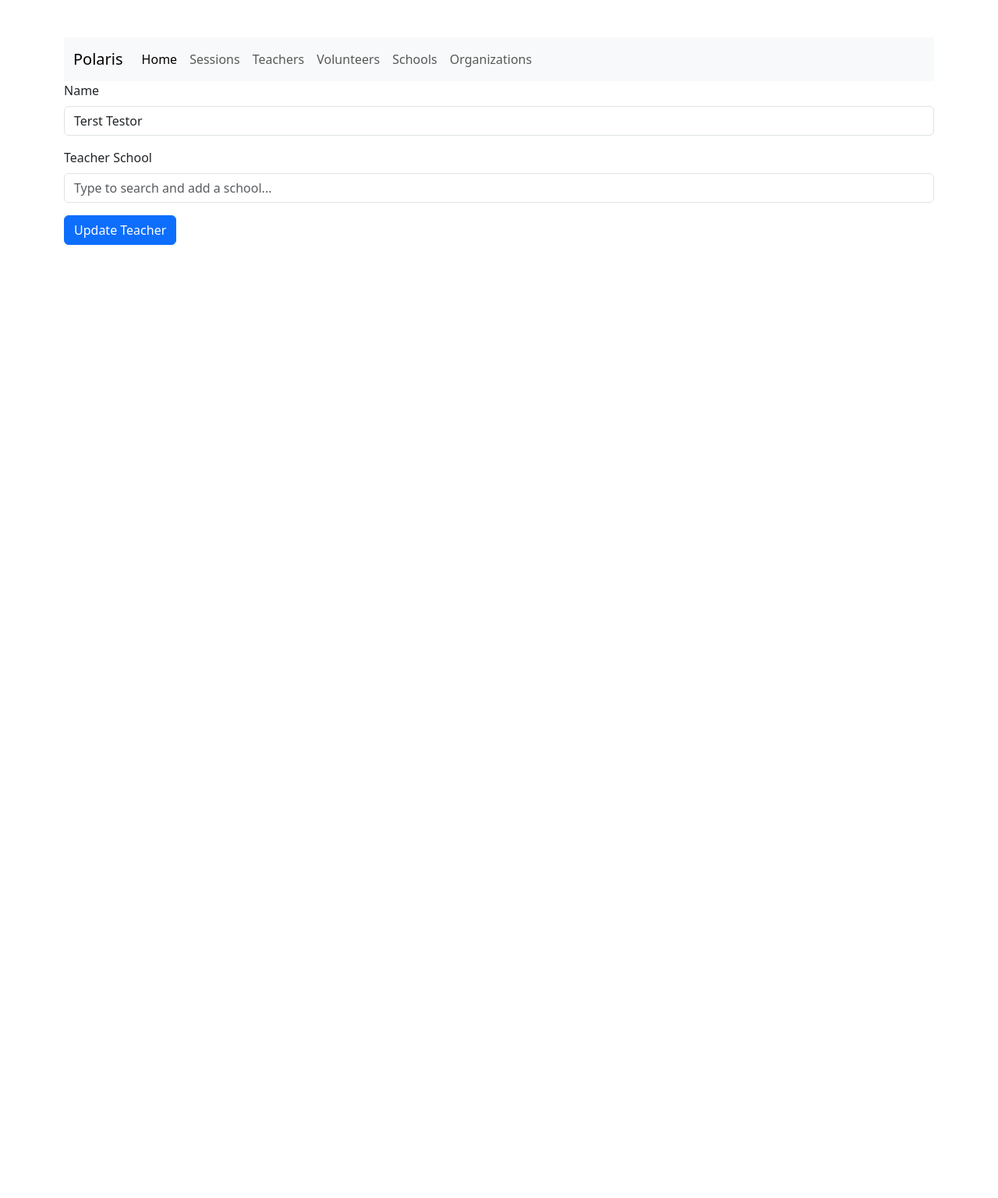
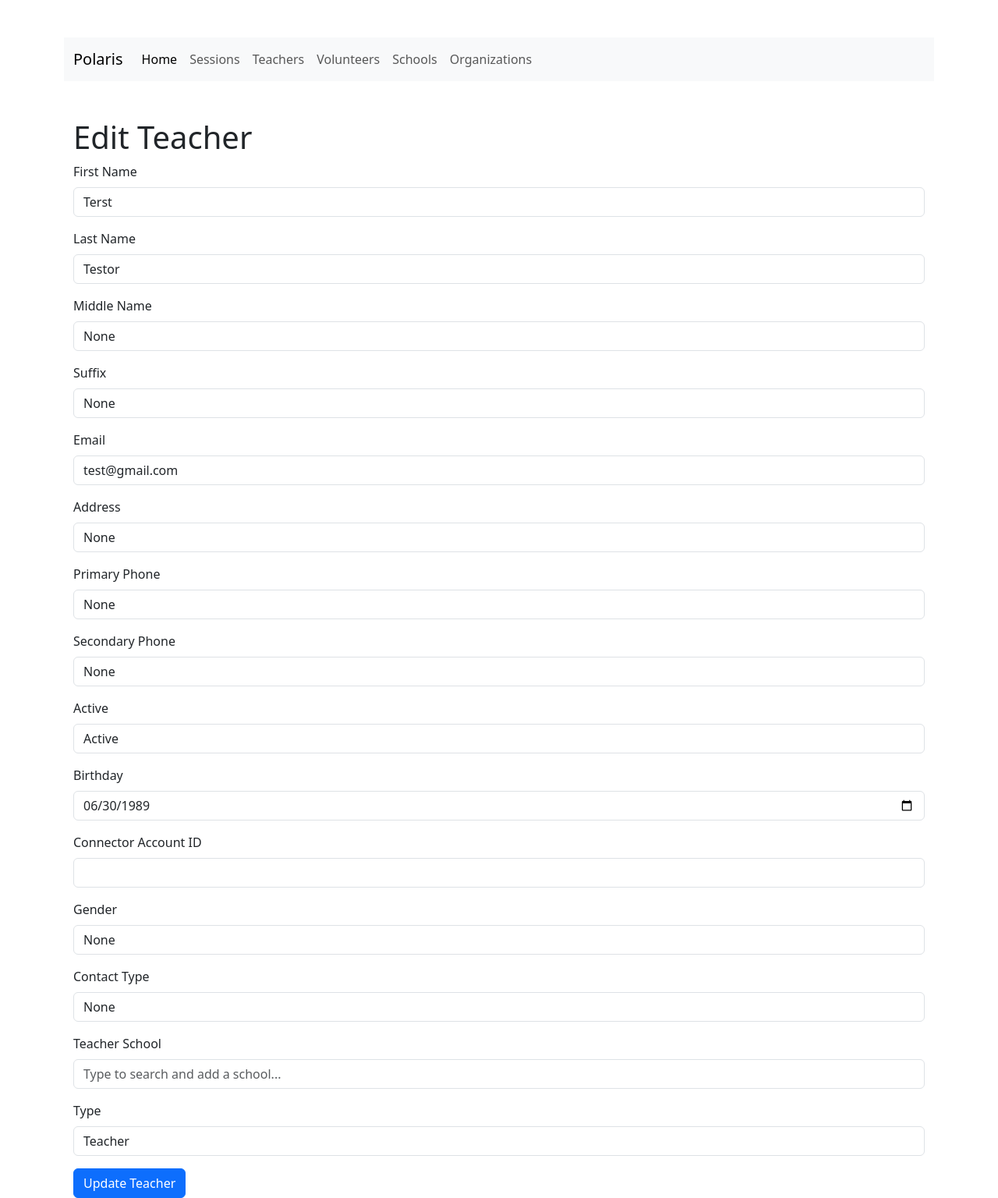
Before and after one commit to admiralorbiter/prepkc-polaris, a Flask app: page /edit-teacher?teacher_id=1 in a window 1280 px wide. Shown: the whole page at 78% size. Before the commit the page ends 314 px from the top, so only its background shows below. Run offline with Flask 3, Linux system fonts and the light colour scheme; some libraries are stand-ins or nearby versions.

Commit message:
teacher edit working

```diff
--- a/app/routes/views.py
+++ b/app/routes/views.py
@@ -368,29 +368,29 @@ def edit_school():
     else:
         return 'School not found', 404
 
-@app.route("/update-teacher", methods=["POST"])
-def update_teacher():
-    teacher_id = request.form.get('teacher_id')
-    teacher_name = request.form.get('teacherName')
-    school_id = request.form.get('schoolId')
+@app.route("/update-teacher/<int:teacher_id>", methods=["POST"])
+def update_teacher(teacher_id):
+    teacher = Teacher.query.get_or_404(teacher_id)
+    teacher.first_name = request.form.get('firstName')
+    teacher.last_name = request.form.get('lastName')
+    teacher.middle_name = request.form.get('middleName')
+    teacher.suffix = request.form.get('suffix')
+    teacher.email = request.form.get('email')
+    teacher.address = request.form.get('address')
+    teacher.primary_phone = request.form.get('primaryPhone')
+    teacher.secondary_phone = request.form.get('secondaryPhone')
+    teacher.active = request.form.get('active') == 'true'
+    teacher.birthday = datetime.strptime(request.form.get('birthday'), '%Y-%m-%d').date() if request.form.get('birthday') else None
+    teacher.connector_account_id = request.form.get('connectorAccountId')
+    teacher.gender = request.form.get('gender')
+    teacher.contact_type = request.form.get('contactType')
 
-    # Fetch the teacher object by ID
-    teacher = Teacher.query.get(teacher_id)
+    # Teacher fields
+    teacher.primary_affiliation_id = request.form.get('schoolId')
+    teacher.type = request.form.get('type')
 
-    if not teacher:
-        # Handle the case where the teacher does not exist
-        return "Teacher not found", 404
-
-    # Update the teacher's attributes
-    teacher.name = teacher_name
-    if school_id:
-        school = School.query.get(school_id)
-        if school:
-            teacher.school_name = school.name
-    # Commit the changes to the database
     db.session.commit()
 
-    # Redirect to the teachers list or return a success message
     return redirect(url_for('teachers'))
 
 @app.route('/update-volunteer', methods=['POST'])
--- /dev/null
+++ b/app/templates/persons/edit_person_form.html
@@ -0,0 +1,55 @@
+<div class="mb-3">
+    <label for="firstName" class="form-label">First Name</label>
+    <input type="text" class="form-control" id="firstName" name="firstName" value="{{ teacher.first_name if teacher else '' }}" required>
+</div>
+<div class="mb-3">
+    <label for="lastName" class="form-label">Last Name</label>
+    <input type="text" class="form-control" id="lastName" name="lastName" value="{{ teacher.last_name if teacher else '' }}" required>
+</div>
+<div class="mb-3">
+    <label for="middleName" class="form-label">Middle Name</label>
+    <input type="text" class="form-control" id="middleName" name="middleName" value="{{ teacher.middle_name if teacher else '' }}">
+</div>
+<div class="mb-3">
+    <label for="suffix" class="form-label">Suffix</label>
+    <input type="text" class="form-control" id="suffix" name="suffix" value="{{ teacher.suffix if teacher else '' }}">
+</div>
+<div class="mb-3">
+    <label for="email" class="form-label">Email</label>
+    <input type="email" class="form-control" id="email" name="email" value="{{ teacher.email if teacher else '' }}" required>
+</div>
+<div class="mb-3">
+    <label for="address" class="form-label">Address</label>
+    <input type="text" class="form-control" id="address" name="address" value="{{ teacher.address if teacher else '' }}">
+</div>
+<div class="mb-3">
+    <label for="primaryPhone" class="form-label">Primary Phone</label>
+    <input type="text" class="form-control" id="primaryPhone" name="primaryPhone" value="{{ teacher.primary_phone if teacher else '' }}">
+</div>
+<div class="mb-3">
+    <label for="secondaryPhone" class="form-label">Secondary Phone</label>
+    <input type="text" class="form-control" id="secondaryPhone" name="secondaryPhone" value="{{ teacher.secondary_phone if teacher else '' }}">
+</div>
+<div class="mb-3">
+    <label for="active" class="form-label">Active</label>
+    <select class="form-control" id="active" name="active">
+        <option value="true" {{ 'selected' if teacher and teacher.active else '' }}>Active</option>
+        <option value="false" {{ 'selected' if teacher and not teacher.active else '' }}>Inactive</option>
+    </select>
+</div>
+<div class="mb-3">
+    <label for="birthday" class="form-label">Birthday</label>
+    <input type="date" class="form-control" id="birthday" name="birthday" value="{{ teacher.birthday.strftime('%Y-%m-%d') if teacher and teacher.birthday else '' }}">
+</div>
+<div class="mb-3">
+    <label for="connectorAccountId" class="form-label">Connector Account ID</label>
+    <input type="number" class="form-control" id="connectorAccountId" name="connectorAccountId" value="{{ teacher.connector_account_id if teacher else '' }}">
+</div>
+<div class="mb-3">
+    <label for="gender" class="form-label">Gender</label>
+    <input type="text" class="form-control" id="gender" name="gender" value="{{ teacher.gender if teacher else '' }}">
+</div>
+<div class="mb-3">
+    <label for="contactType" class="form-label">Contact Type</label>
+    <input type="text" class="form-control" id="contactType" name="contactType" value="{{ teacher.contact_type if teacher else '' }}">
+</div>
--- a/app/templates/teachers/edit_teacher.html
+++ b/app/templates/teachers/edit_teacher.html
@@ -3,20 +3,14 @@
 {% block title %}Polaris: Our North Star{% endblock %}
 
 {% block content %}
-<form method="POST" action="{{ url_for('update_teacher') }}">
+<div class="container mt-5">
+    <h1>Edit Teacher</h1>
+    <form method="POST" action="{{ url_for('update_teacher', teacher_id=teacher.id) }}">
+
+    {%include '/persons/edit_person_form.html' %}
+    {%include '/teachers/edit_teacher_form.html' %}
     <input type="hidden" name="teacher_id" value="{{ teacher.id }}">
 
-    <div class="mb-3">
-        <label for="teacherName" class="form-label">Name</label>
-        <input type="text" class="form-control" id="teacherName" name="teacherName" value="{{ teacher.name }}" required>
-    </div>
-
-    <div class="mb-3">
-        <label for="schoolSearch" class="form-label">Teacher School</label>
-        <input type="text" class="form-control" id="schoolSearch" name="schoolSearch" placeholder="Type to search and add a school..." hx-get="/search-schools" hx-trigger="keyup changed delay:500ms" hx-target="#schoolNameSuggestions" hx-swap="innerHTML" autocomplete="off">
-        <div id="schoolNameSuggestions" class="list-group position-absolute" style="z-index: 100; width:100%;"></div>
-        <input type="hidden" id="selectedSchoolId" name="schoolId">
-    </div>
     <button type="submit" class="btn btn-primary">Update Teacher</button>
 </form>
 {% endblock %}
--- /dev/null
+++ b/app/templates/teachers/edit_teacher_form.html
@@ -0,0 +1,10 @@
+<div class="mb-3">
+    <label for="schoolSearch" class="form-label">Teacher School</label>
+    <input type="text" class="form-control" id="schoolSearch" name="schoolSearch" placeholder="Type to search and add a school..." hx-get="/search-schools" hx-trigger="keyup changed delay:500ms" hx-target="#schoolNameSuggestions" hx-swap="innerHTML" autocomplete="off">
+    <div id="schoolNameSuggestions" class="list-group position-absolute" style="z-index: 100; width:100%;"></div>
+    <input type="hidden" id="selectedSchoolId" name="schoolId" value="{{ teacher.primary_affiliation_id if teacher else '' }}">
+</div>
+<div class="mb-3">
+    <label for="type" class="form-label">Type</label>
+    <input type="text" class="form-control" id="type" name="type" value="{{ teacher.type if teacher else '' }}" required>
+</div>
```
Also changed, not shown: app/polaris.db.
